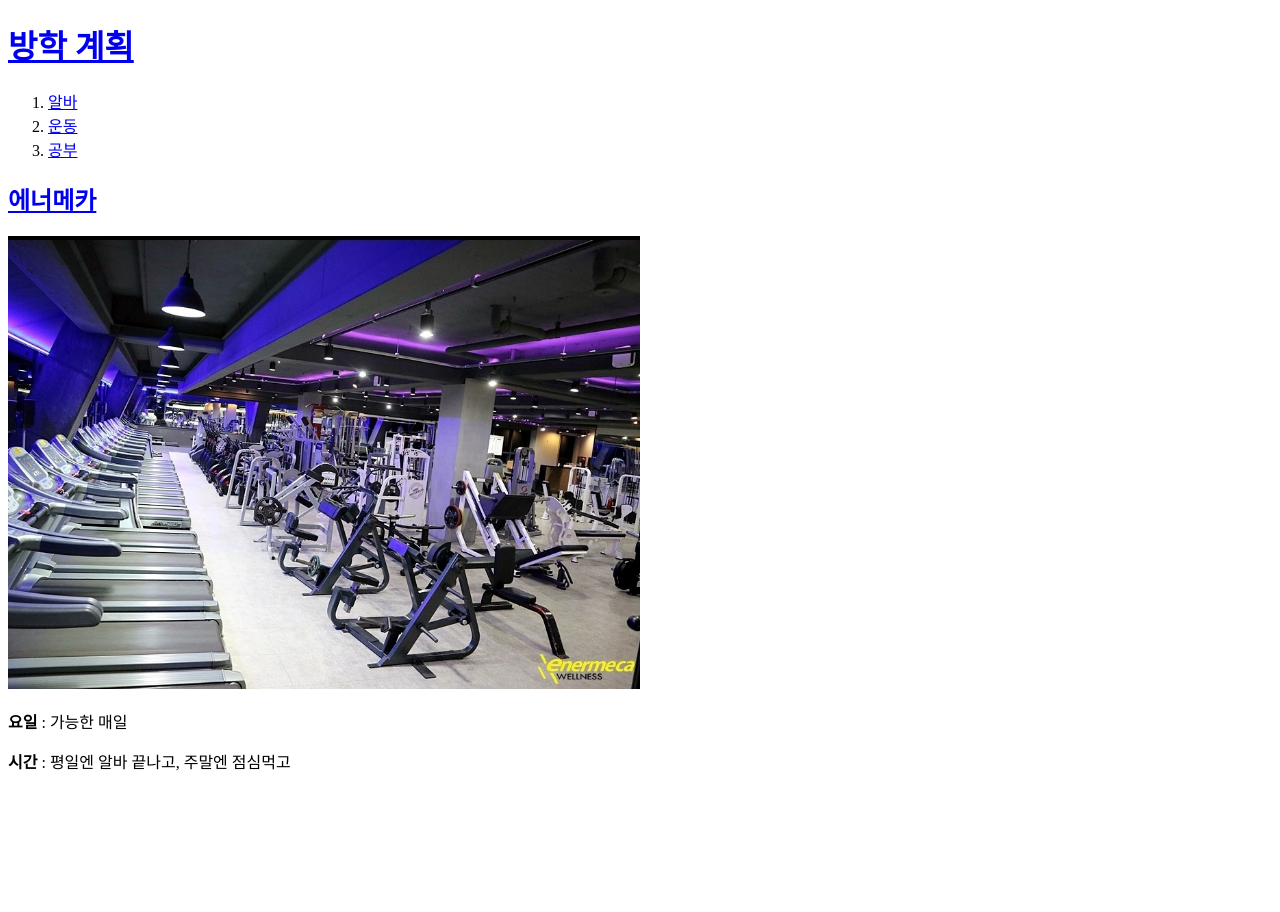
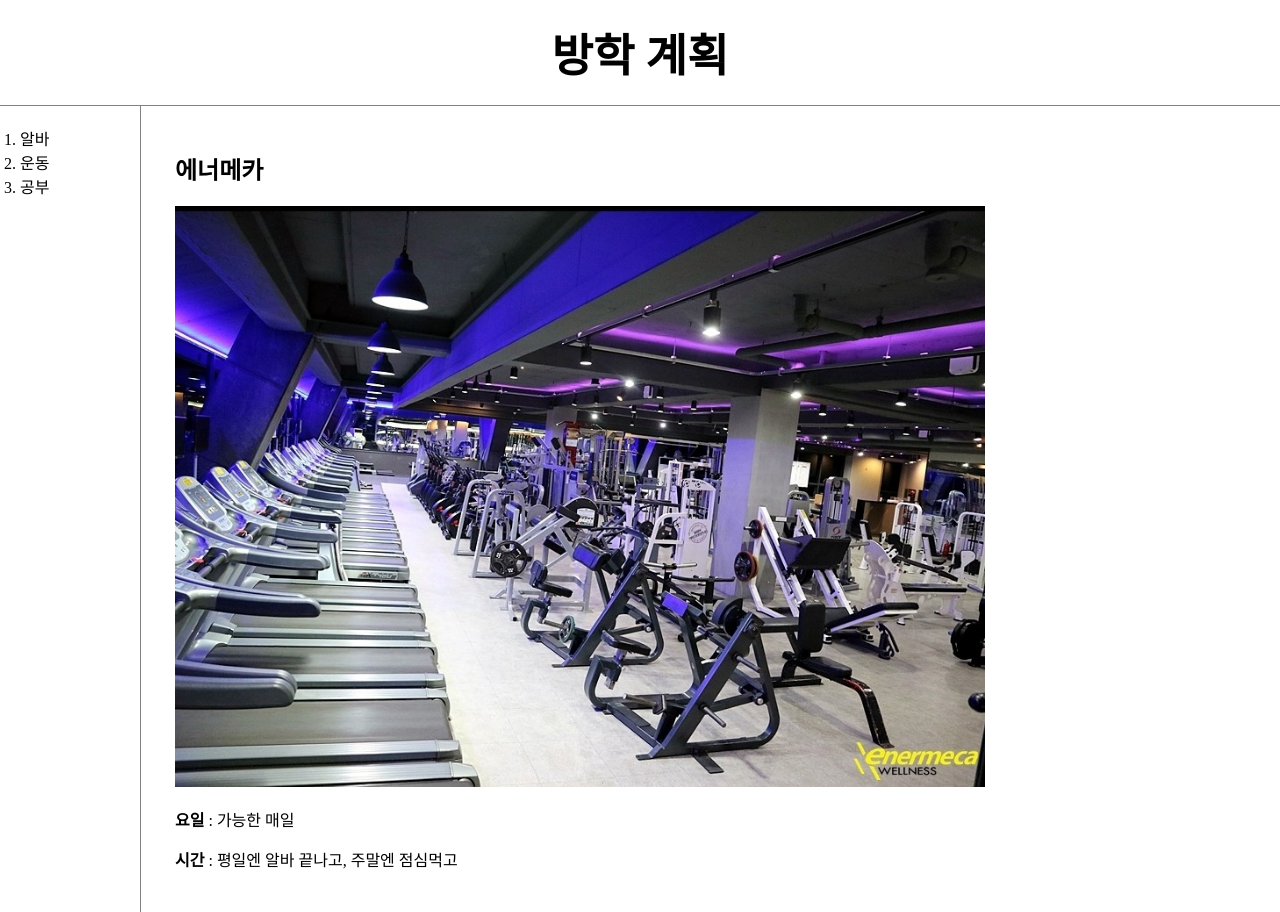
Before and after one commit to kimsh42655/WEB1, a plain HTML site: page 2.html in a window 1280 px wide. Before the commit the page ends 800 px from the top, so only its background shows below. Drawn offline with Linux system fonts and the light colour scheme.

Commit message:
second version
Add CSS file

```diff
--- a/2.html
+++ b/2.html
@@ -3,18 +3,22 @@
     <head>
         <title>방학 계획 - 운동</title>
         <meta charset="utf-8">
+        <link rel="stylesheet" href="style.css">
     </head>
     <body>
         <h1><a href = "index.html">방학 계획</a></h1>
+        <div id="grid">
             <ol>
-            <li><a href = "1.html">알바</a></li>
-            <li><a href = "2.html">운동</a></li>
+                <li><a href = "1.html" class="saw">알바</a></li>
+                <li><a href = "2.html" class="saw" id="active">운동</a></li>
                 <li><a href = "3.html">공부</a></li>
             </ol>
-
+            <div id="article">
                 <h2><a href = "https://enermeca.modoo.at/" target = "_blank" title = "에너메카 휘트니스">에너메카</a></h2>
-        <img src="fitness.jpg" width="50%">
+                <img src="fitness.jpg" width="75%">
                 <p><strong>요일</strong> : 가능한 매일</p>
                 <p><strong>시간</strong> : 평일엔 알바 끝나고, 주말엔 점심먹고</p>
+            </div>
+        </div>
     </body>
 </html>
--- /dev/null
+++ b/style.css
@@ -0,0 +1,38 @@
+body {
+    margin: 0px;
+}
+a {
+    color: black;
+    text-decoration: none;
+}
+h1 {
+    font-size: 45px;
+    text-align: center;
+    border-bottom: 1px solid gray;
+    margin: 0px;
+    padding: 20px;
+}
+#grid ol {
+    border-right: 1px solid gray;
+    width: 100px;
+    margin: 0px;
+    padding: 20px;
+}
+#grid {
+    display: grid;
+    grid-template-columns: 150px 1fr;
+}
+#article {
+    padding: 25px;
+}
+@media(max-width: 520px) {
+    #grid {
+        display: block;
+    }
+    #grid ol {
+        border-right: none;
+    }
+    h1 {
+        border-bottom: none;
+    }
+}
```
Also changed, not shown: 1.html (+6 -2 lines), 3.html (+6 -2 lines), index.html (+6 -2 lines). Lines whose indentation alone changed are shown as unchanged.
